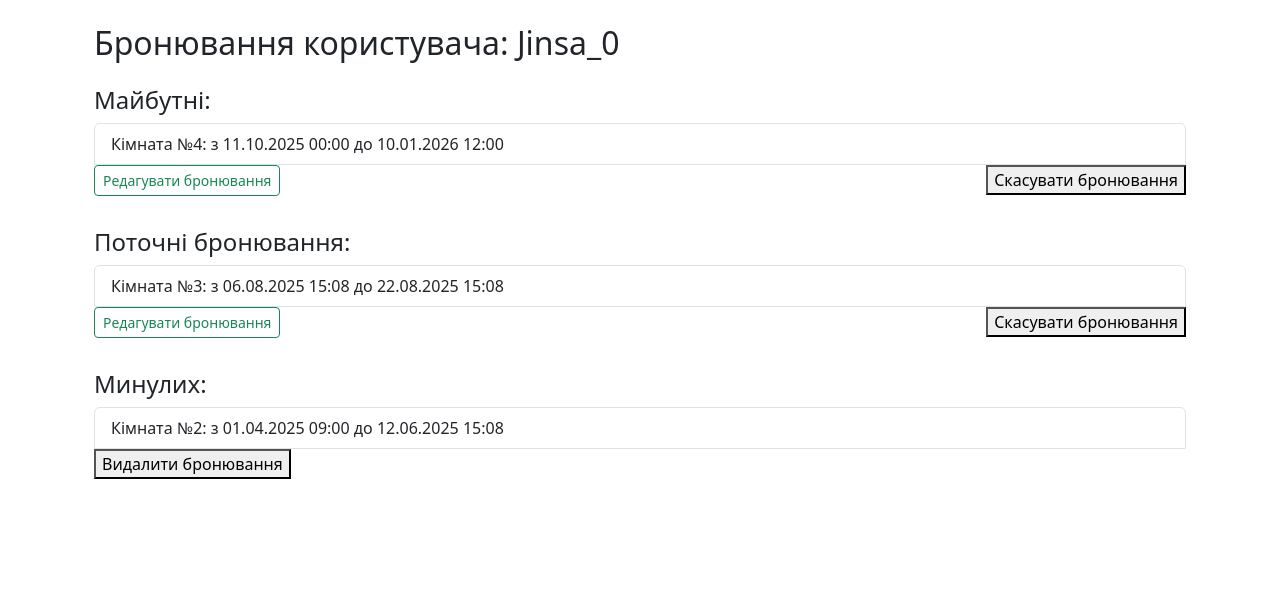
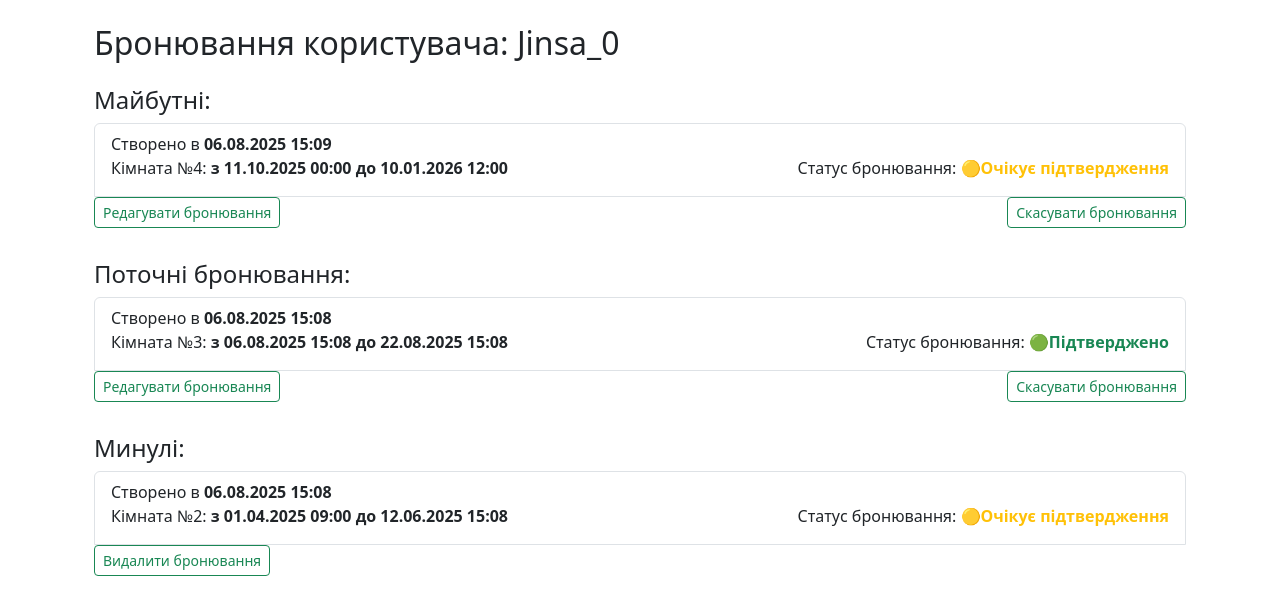
Before and after one commit to Rokit8481/booking_system, a Django app: page /my_bookings/ in a window 1280 px wide. Shown: the part 56-671 px from the top of the page. Run offline with Django 5.2, Linux system fonts and the light colour scheme; a user stored in the database is signed in; data comes from the database, SQL or seed files in the repository; both versions use the stored data as it was after the commit.

Commit message:
Додано та відредаговано деякі деталі у бронюваннях

```diff
--- a/room_booking/booking/models.py
+++ b/room_booking/booking/models.py
@@ -20,7 +20,7 @@ class RoomImage(models.Model):
     image = models.ImageField(upload_to = 'room_images/')
 
     def __str__(self):
-        return f"Фото кімнати №{self.room}"
+        return f"Фото кімнати №{self.room.number}"
 
     class Meta:
         verbose_name = "Фото кімнати"
--- a/room_booking/booking/templates/booking/my_bookings.html
+++ b/room_booking/booking/templates/booking/my_bookings.html
@@ -10,9 +10,27 @@
     {% if future_bookings %}
       <ul class="list-group mb-4">
         {% for booking in future_bookings %}
-          <li class="list-group-item">
-            Кімната №{{ booking.room.number }}: з {{ booking.start_time|date:"d.m.Y H:i" }} до {{ booking.end_time|date:"d.m.Y H:i" }}
-          </li>
+        <li class="list-group-item">
+          Створено в <strong>{{ booking.created_at|date:"d.m.Y H:i" }}</strong>
+          <div class="d-flex justify-content-between mb-2">
+            <div>
+              Кімната №{{ booking.room.number }}: <strong>з {{ booking.start_time|date:"d.m.Y H:i" }} до {{ booking.end_time|date:"d.m.Y H:i" }}</strong>
+            </div>
+            <div>
+              Статус бронювання:
+              <strong>{% with booking.get_status_display as status %}
+                {% if status == 'Очікує підтвердження' %}
+                <span class="text-warning">🟡{{ status }}</span>
+                {% elif status == 'Підтверджено' %}
+                  <span class="text-success">🟢{{ status }}</span>
+                {% else %}
+                  <span class="text-danger">🔴{{ status }}</span>
+                {% endif %}
+              {% endwith %}
+              </strong>
+            </div>
+          </div>
+        </li>
           <div class="d-flex justify-content-between mb-2">
             <div>
               <a href="{% url 'edit_booking' booking.pk %}" class="btn btn-outline-success btn-sm">Редагувати бронювання</a>
@@ -20,7 +38,8 @@
             <div>
               <form action="{% url 'cancel_booking' booking.pk %}" method="POST">
                 {% csrf_token %}
-                <button type="submit">Скасувати бронювання</button>
+                <button type="submit" class="btn btn-outline-success btn-sm">Скасувати бронювання</button>
+              </form>
             </div>
           </div>
         {% endfor %}
@@ -34,7 +53,25 @@
       <ul class="list-group mb-4">
         {% for booking in active_bookings %}
           <li class="list-group-item">
-            Кімната №{{ booking.room.number }}: з {{ booking.start_time|date:"d.m.Y H:i" }} до {{ booking.end_time|date:"d.m.Y H:i" }}
+            Створено в <strong>{{ booking.created_at|date:"d.m.Y H:i" }}</strong>
+            <div class="d-flex justify-content-between mb-2">
+              <div>
+                Кімната №{{ booking.room.number }}: <strong>з {{ booking.start_time|date:"d.m.Y H:i" }} до {{ booking.end_time|date:"d.m.Y H:i" }}</strong>
+              </div>
+              <div>
+                Статус бронювання:
+                <strong>{% with booking.get_status_display as status %}
+                  {% if status == 'Очікує підтвердження' %}
+                  <span class="text-warning">🟡{{ status }}
+                  {% elif status == 'Підтверджено' %}
+                    <span class="text-success">🟢{{ status }}</span>
+                  {% else %}
+                    <span class="text-danger">🔴{{ status }}</span>
+                  {% endif %}
+                {% endwith %}
+                </strong>
+              </div>
+            </div>
           </li>
           <div class="d-flex justify-content-between mb-2">
             <div>
@@ -43,7 +80,8 @@
             <div>
               <form action="{% url 'cancel_booking' booking.pk %}" method="POST">
                 {% csrf_token %}
-                <button type="submit">Скасувати бронювання</button>
+                <button type="submit" class="btn btn-outline-success btn-sm">Скасувати бронювання</button>
+              </form>
             </div>
           </div>
         {% endfor %}
@@ -53,18 +91,36 @@
     {% endif %}
 
 
-    <h4>Минулих:</h4>
+    <h4>Минулі:</h4>
     {% if past_bookings %}
       <ul class="list-group">
         {% for booking in past_bookings %}
-          <li class="list-group-item">
-            Кімната №{{ booking.room.number }}: з {{ booking.start_time|date:"d.m.Y H:i" }} до {{ booking.end_time|date:"d.m.Y H:i" }}
-          </li>
+        <li class="list-group-item">
+          Створено в <strong>{{ booking.created_at|date:"d.m.Y H:i" }}</strong>
+          <div class="d-flex justify-content-between mb-2">
+            <div>
+              Кімната №{{ booking.room.number }}: <strong>з {{ booking.start_time|date:"d.m.Y H:i" }} до {{ booking.end_time|date:"d.m.Y H:i" }}</strong>
+            </div>
+            <div>
+              Статус бронювання:
+              <strong>{% with booking.get_status_display as status %}
+                {% if status == 'Очікує підтвердження' %}
+                <span class="text-warning">🟡{{ status }}
+                {% elif status == 'Підтверджено' %}
+                  <span class="text-success">🟢{{ status }}</span>
+                {% else %}
+                  <span class="text-danger">🔴{{ status }}</span>
+                {% endif %}
+              {% endwith %}
+              </strong>
+            </div>
+          </div>
+        </li>
           <div class="d-flex justify-content-between mb-2">
             <div>
               <form action="{% url 'cancel_booking' booking.pk %}" method="POST">
                 {% csrf_token %}
-                <button type="submit">Видалити бронювання</button>
+                <button type="submit" class="btn btn-outline-success btn-sm">Видалити бронювання</button>
             </div>
           </div>
         {% endfor %}
--- a/room_booking/booking/views.py
+++ b/room_booking/booking/views.py
@@ -18,7 +18,6 @@ def room_list(request: HttpRequest):
         rooms = rooms.filter(capacity=2)
     elif capacity == '4plus':
         rooms = rooms.filter(capacity__gte=4)
-
 
     sort = request.GET.get('sort')
     if sort == 'cheap':
--- a/room_booking/room_booking/settings.py
+++ b/room_booking/room_booking/settings.py
@@ -43,7 +43,7 @@ INSTALLED_APPS = [
     'django.contrib.sessions',
     'django.contrib.messages',
     'django.contrib.staticfiles',
-    'booking'
+    'booking',
 ]
 
 MIDDLEWARE = [
```
Also changed, not shown: room_booking/booking/templates/base.html (line endings or trailing spaces), room_booking/db.sqlite3.
